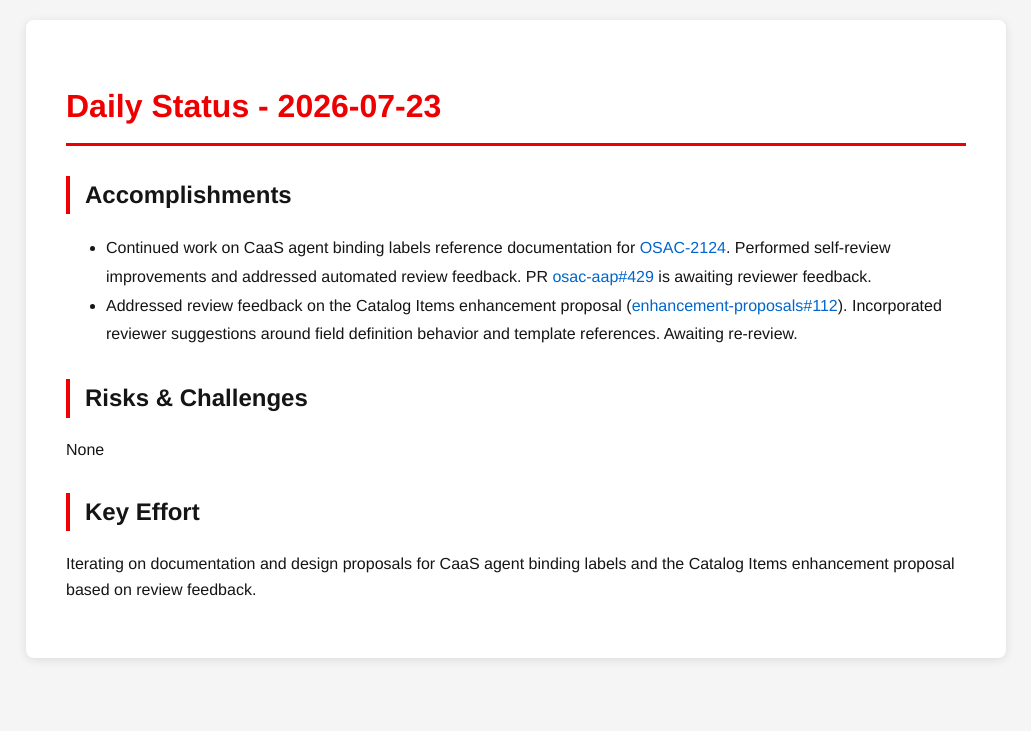
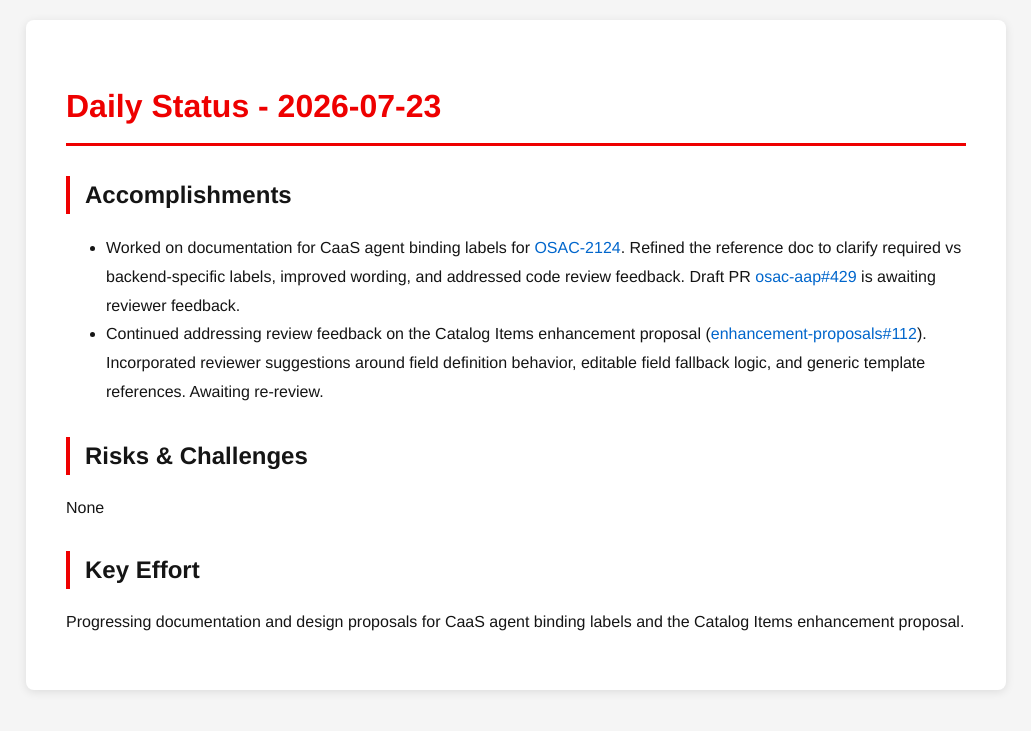
Before and after one commit to tzvatot/daily-status, a Jekyll site: the page built from 2026-07-23.md, in a window 1280 px wide. Shown: the top 731 px of the page, without its empty margins (124-1155 px from the left). Built offline with Jekyll 4.4.1, drawn with Linux system fonts in a browser that asks for light colours.

Commit message:
Daily status update - 2026-07-23

```diff
--- a/2026-07-23.md
+++ b/2026-07-23.md
@@ -7,11 +7,11 @@ date: 2026-07-23
 # Daily Status - 2026-07-23
 
 ## Accomplishments
-- Continued work on CaaS agent binding labels reference documentation for [OSAC-2124](https://redhat.atlassian.net/browse/OSAC-2124). Performed self-review improvements and addressed automated review feedback. PR [osac-aap#429](https://github.com/osac-project/osac-aap/pull/429) is awaiting reviewer feedback.
-- Addressed review feedback on the Catalog Items enhancement proposal ([enhancement-proposals#112](https://github.com/osac-project/enhancement-proposals/pull/112)). Incorporated reviewer suggestions around field definition behavior and template references. Awaiting re-review.
+- Worked on documentation for CaaS agent binding labels for [OSAC-2124](https://redhat.atlassian.net/browse/OSAC-2124). Refined the reference doc to clarify required vs backend-specific labels, improved wording, and addressed code review feedback. Draft PR [osac-aap#429](https://github.com/osac-project/osac-aap/pull/429) is awaiting reviewer feedback.
+- Continued addressing review feedback on the Catalog Items enhancement proposal ([enhancement-proposals#112](https://github.com/osac-project/enhancement-proposals/pull/112)). Incorporated reviewer suggestions around field definition behavior, editable field fallback logic, and generic template references. Awaiting re-review.
 
 ## Risks & Challenges
 None
 
 ## Key Effort
-Iterating on documentation and design proposals for CaaS agent binding labels and the Catalog Items enhancement proposal based on review feedback.
+Progressing documentation and design proposals for CaaS agent binding labels and the Catalog Items enhancement proposal.
```
